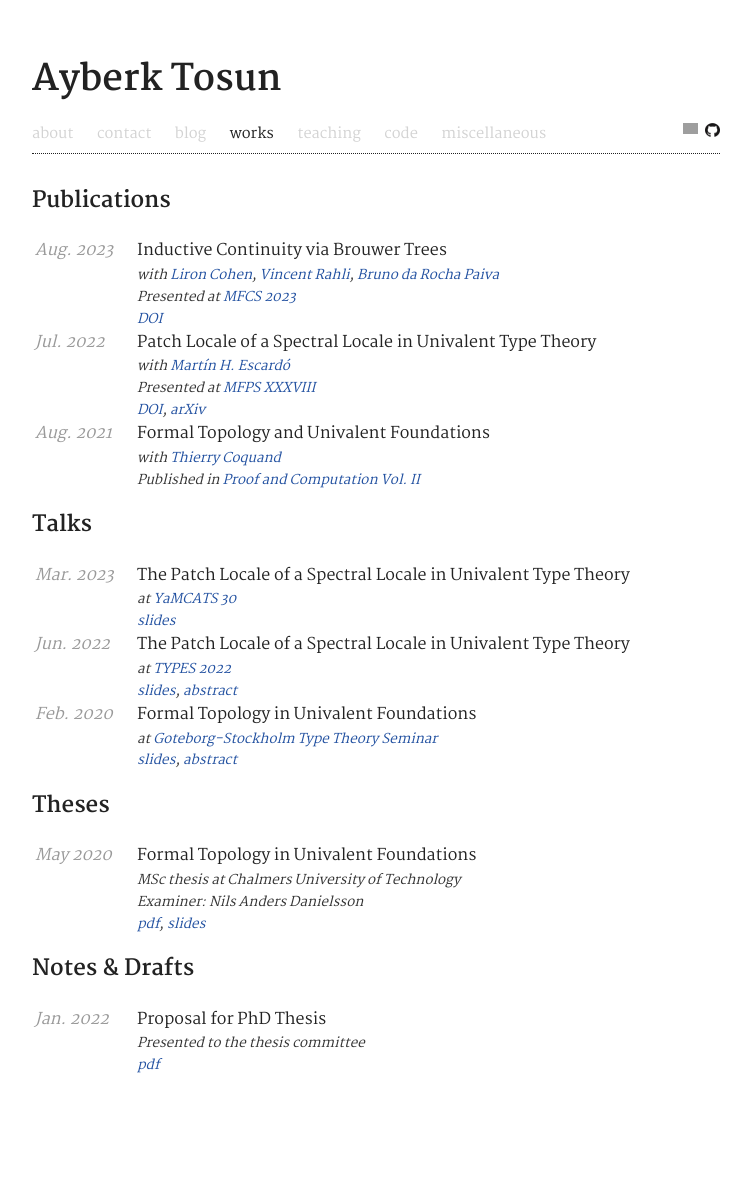
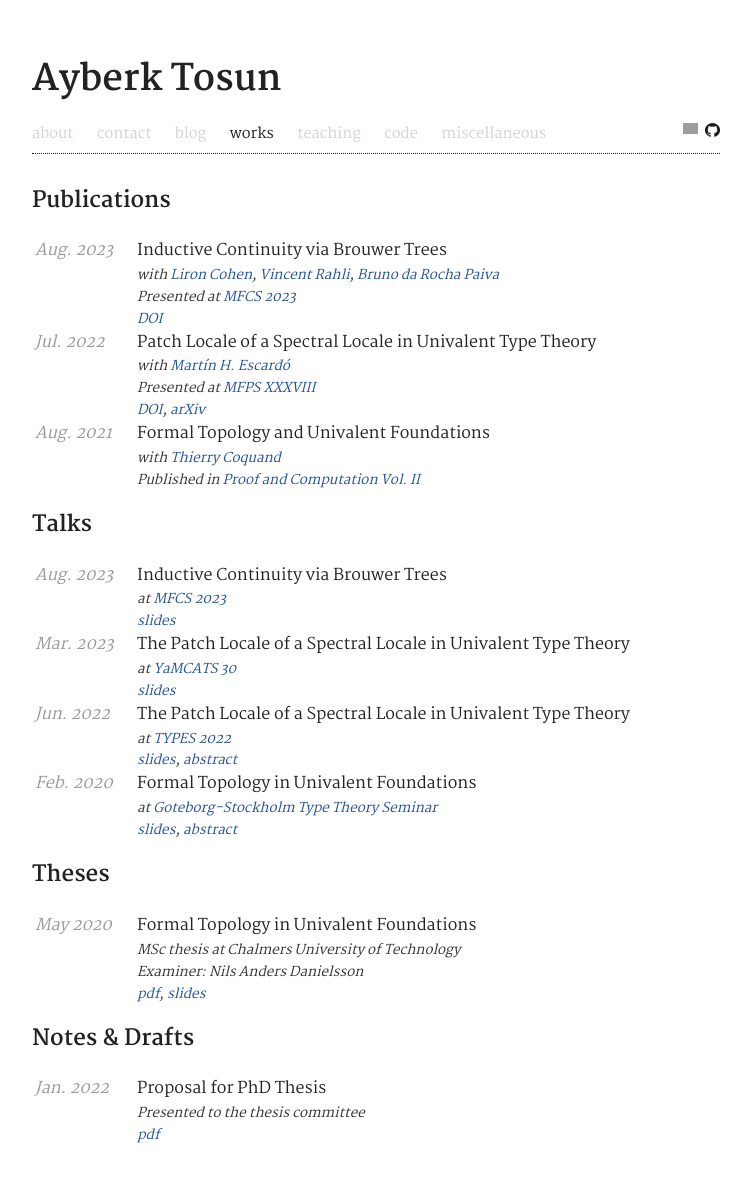
Before and after one commit to ayberkt/homepage, a Jekyll site: the page built from works.md, in a window 1280 px wide. Shown: the whole page, without its empty margins (264-1015 px from the left). Built offline with Jekyll 4.4.1, drawn with Linux system fonts in a browser that asks for light colours; comment, search, counter and statistics services are not loaded; before the commit the page ends 1109 px from its top, so only the background shows below that; grey boxes are pictures that could not be loaded.

Commit message:
Add the MFCS talk

```diff
--- a/_data/talks.yml
+++ b/_data/talks.yml
@@ -1,3 +1,8 @@
+- title: Inductive Continuity via Brouwer Trees
+  date: Aug. 2023
+  event: MFCS 2023
+  event_link: https://mfcs2023.labri.fr/
+  slides_link: "/~axt978/assets/documents/mfcs-inductive-continuity-2023-08-29.pdf"
 - title: The Patch Locale of a Spectral Locale in Univalent Type Theory
   date: Mar. 2023
   event: YaMCATS 30
```
Also changed, not shown: 1 other file.
